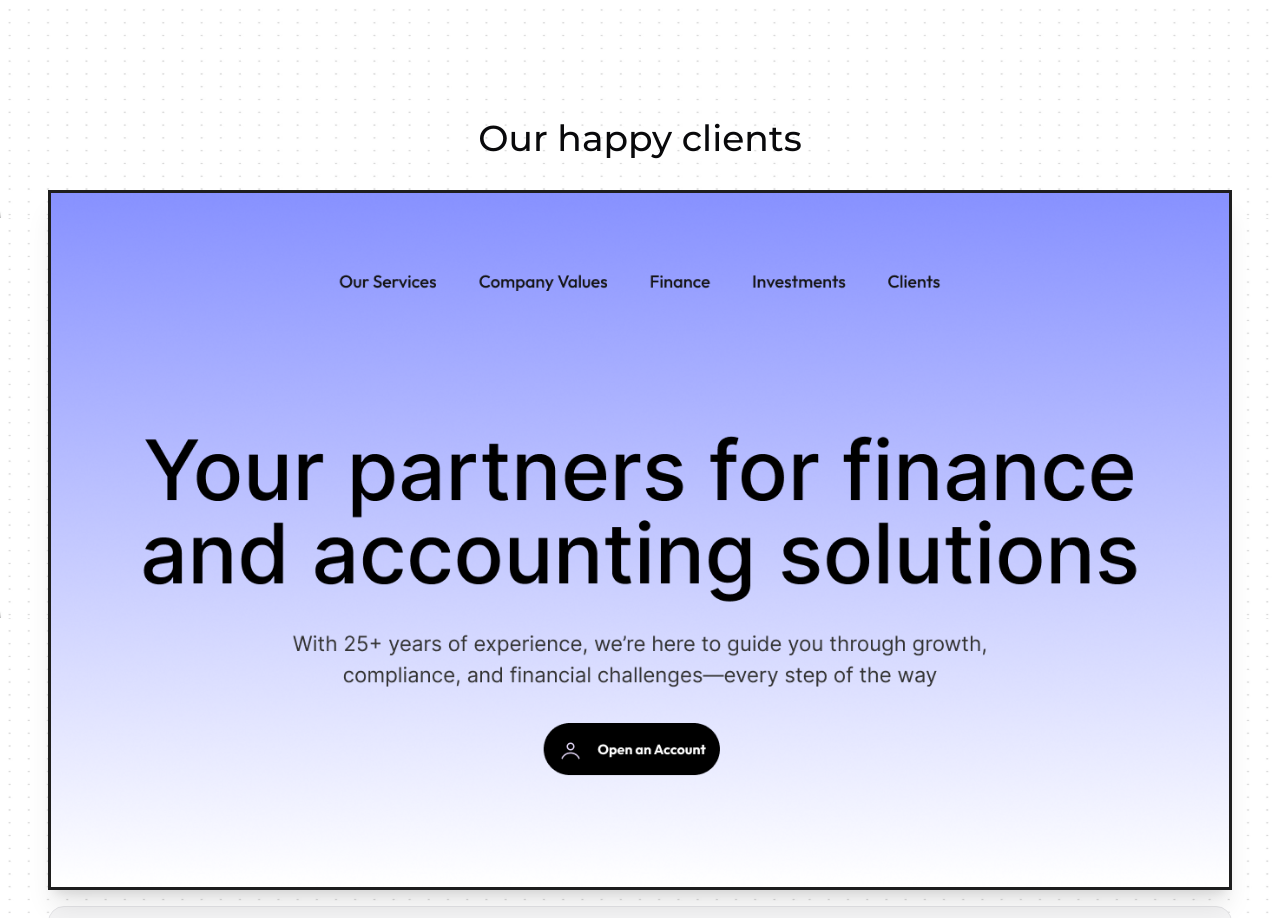
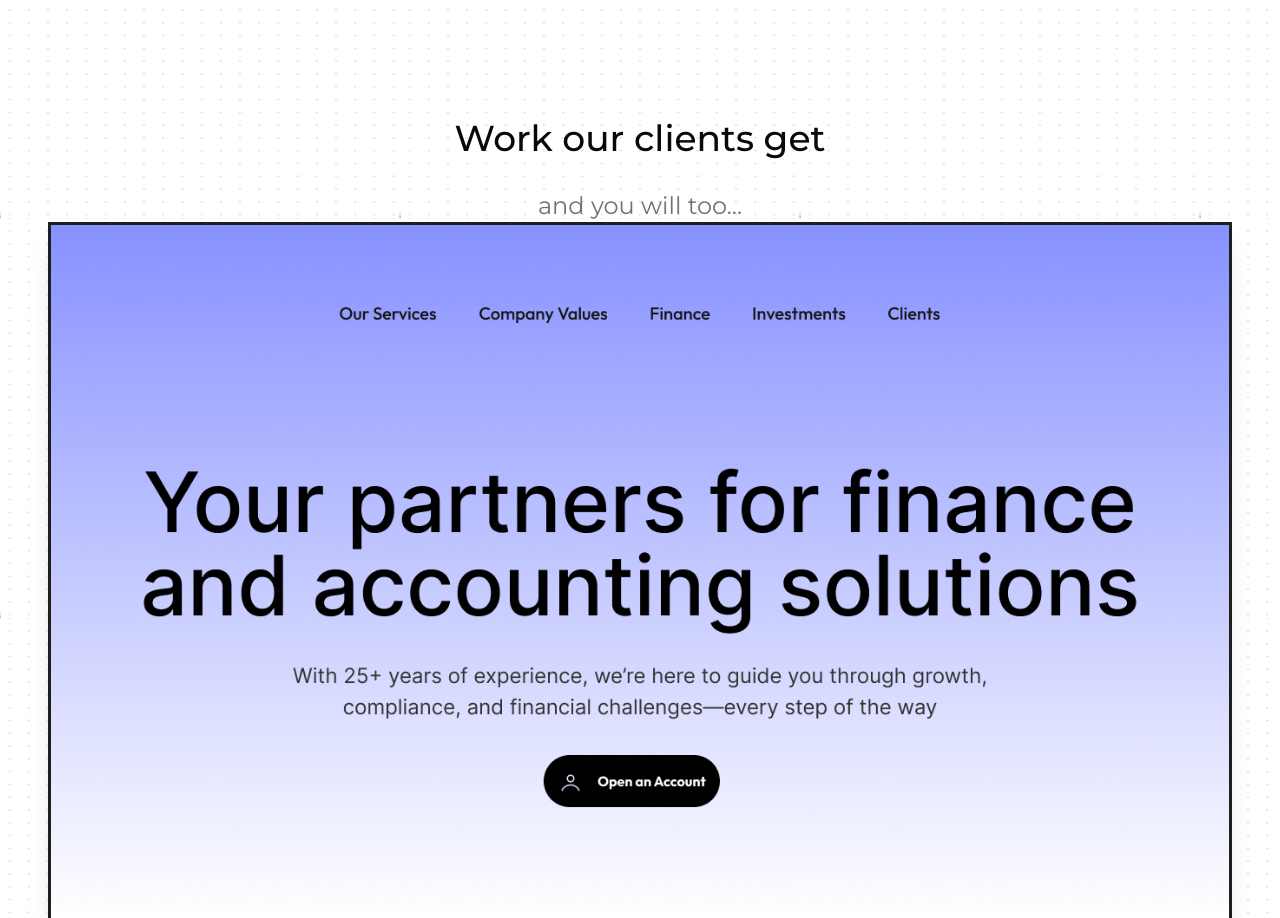
Before and after one commit to nodedropteam/landing-nodedrop, a Next.js app: page / in a window 1280 px wide. Shown: the part 1382-2300 px from the top of the page. Built offline with nearby package versions, Linux system fonts and the light colour scheme.

Commit message:
updating projects section copy

```diff
--- a/src/components/elements/CaseStudy.tsx
+++ b/src/components/elements/CaseStudy.tsx
@@ -23,8 +23,11 @@
             <Wrapper className='py-24' scrollName='projects'>
                 <div className="copy">
                     <h2 className='text-4xl font-medium text-center mb-8 max-w-[640px] mx-auto'>
-                        Our happy clients
+                        Work our clients get
                     </h2>
+                    <p className='text-xl sm:text-2xl text-center text-muted-foreground'>
+                        and you will too...
+                    </p>
                 </div>
                 <div className="img-box relative w-full h-[200px] lg:h-[700px] mb-4">
                     <Image src={`/emmahlub.co.za.png`} alt='' fill className='lg:object-cover object-top border-[3px] border-[#1e1e1e] shadow-xl' />
```
